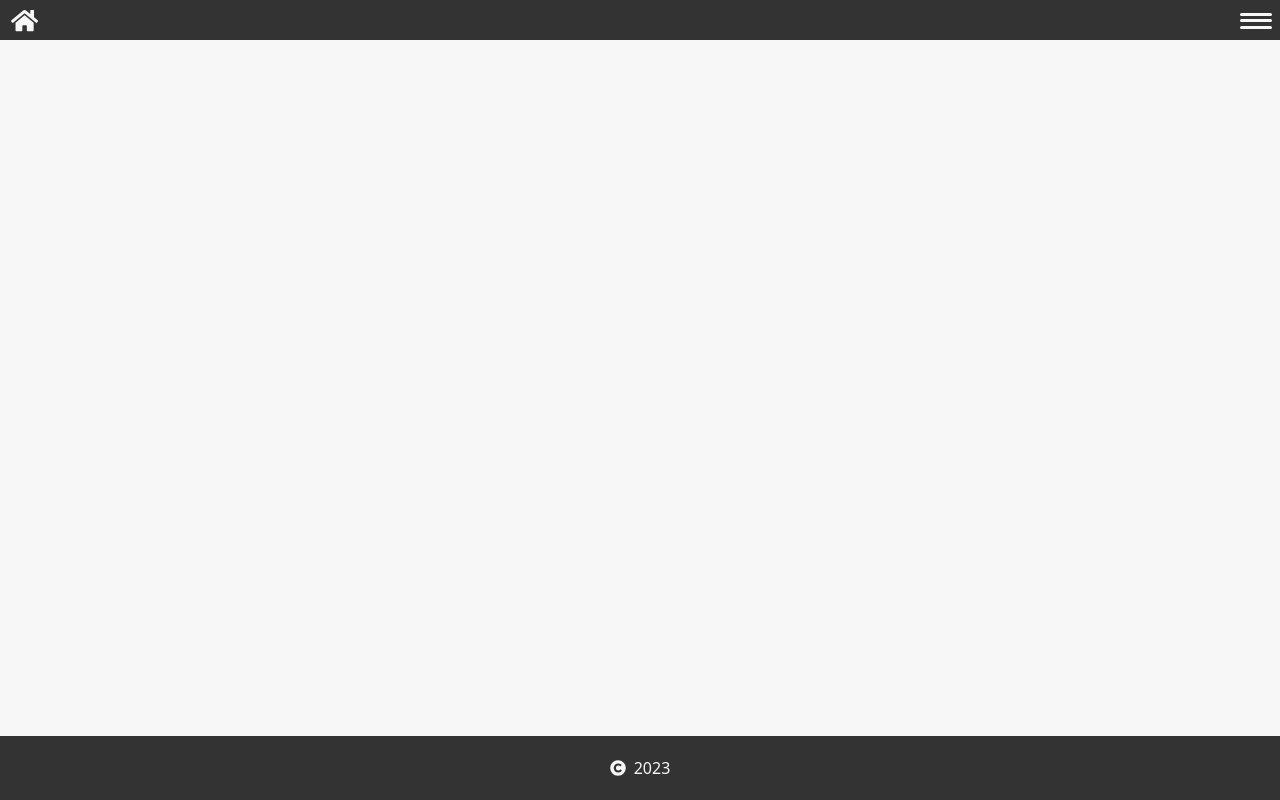
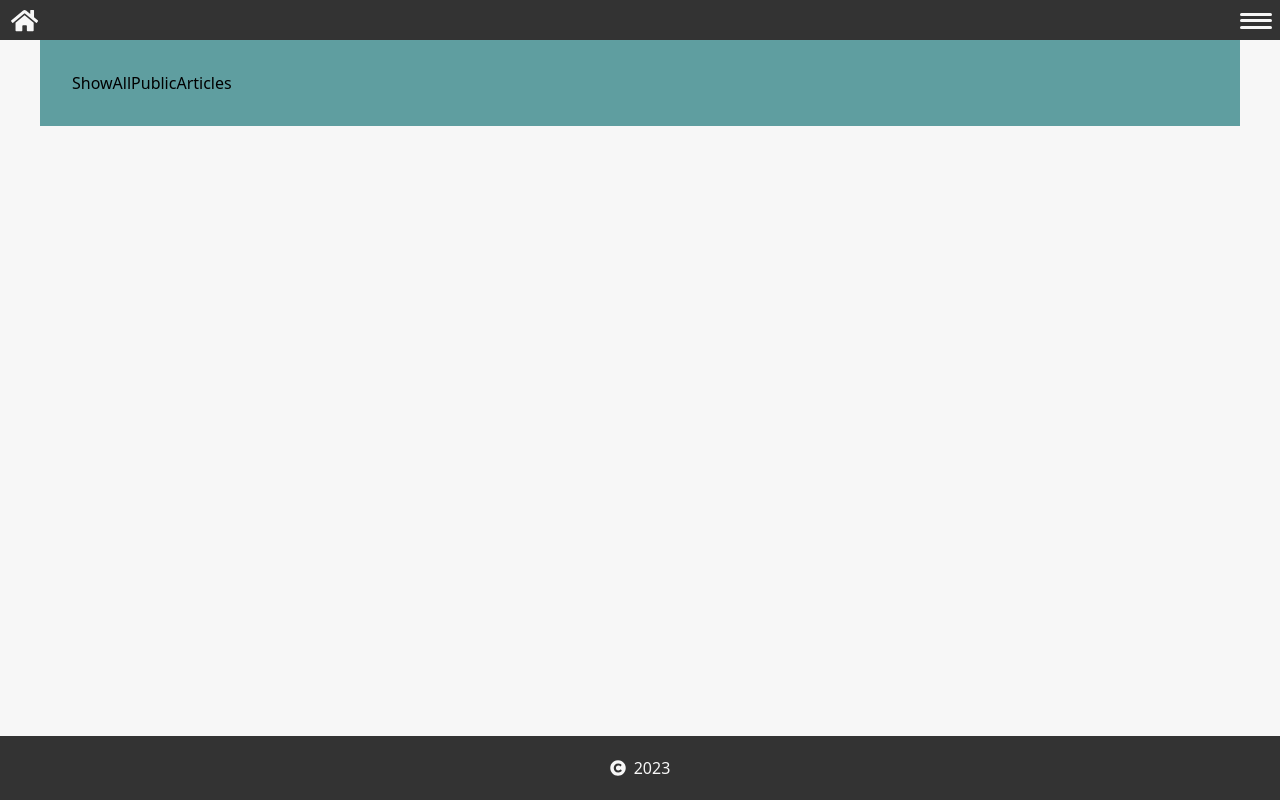
Before and after one commit to akliyachir/Mern_stack_Articles_Publishing_platform, a React (Vite) app in the folder articles_publishing_platform_v1/client/: page / in a window 1280 px wide. Built offline with nearby package versions, Linux system fonts and the light colour scheme.

Commit message:
mern stack, article publishing platform build, now making display all public articles at home page

```diff
--- a/articles_publishing_platform_v1/client/src/App.jsx
+++ b/articles_publishing_platform_v1/client/src/App.jsx
@@ -15,12 +15,18 @@ import CreateArticle from './UserPages/1-CreateArticle/CreateArticle';
 import GetUserArticles from './UserPages/2-GetUserArticles/GetUserArticles';
 import TestComponent from './TestComponent/TestComponent';
 import GetUserFullArticleTemplate from './UserPages/3-GetUserFullArticleTemplate/GetUserFullArticleTemplate';
+import ShowAllPublicArticles from './Pages/5-ShowAllPublicArticles/ShowAllPublicArticles';
 
 // -- user routes import
 //-- create router
 const router = createBrowserRouter(
 	createRoutesFromElements(
 		<Route path='/' element={<RootLayout />} errorElement={<ErrorPage />}>
+			<Route
+				path='/'
+				element={<ShowAllPublicArticles />}
+				errorElement={<ErrorPage />}
+			/>
 			<Route
 				path='/signin'
 				element={<SignInContainer />}
--- /dev/null
+++ b/articles_publishing_platform_v1/client/src/Pages/5-ShowAllPublicArticles/ShowAllPublicArticles.css
@@ -0,0 +1,4 @@
+.ShowAllPublicArticles {
+	background-color: cadetblue;
+	padding: 2rem;
+}
--- a/articles_publishing_platform_v1/client/src/Pages/5-ShowAllPublicArticles/ShowAllPublicArticles.jsx
+++ b/articles_publishing_platform_v1/client/src/Pages/5-ShowAllPublicArticles/ShowAllPublicArticles.jsx
@@ -1,6 +1,4 @@
 import './ShowAllPublicArticles.css';
-
-import React from 'react';
 
 export default function ShowAllPublicArticles() {
 	return (
```
Lines whose indentation alone changed are shown as unchanged.
